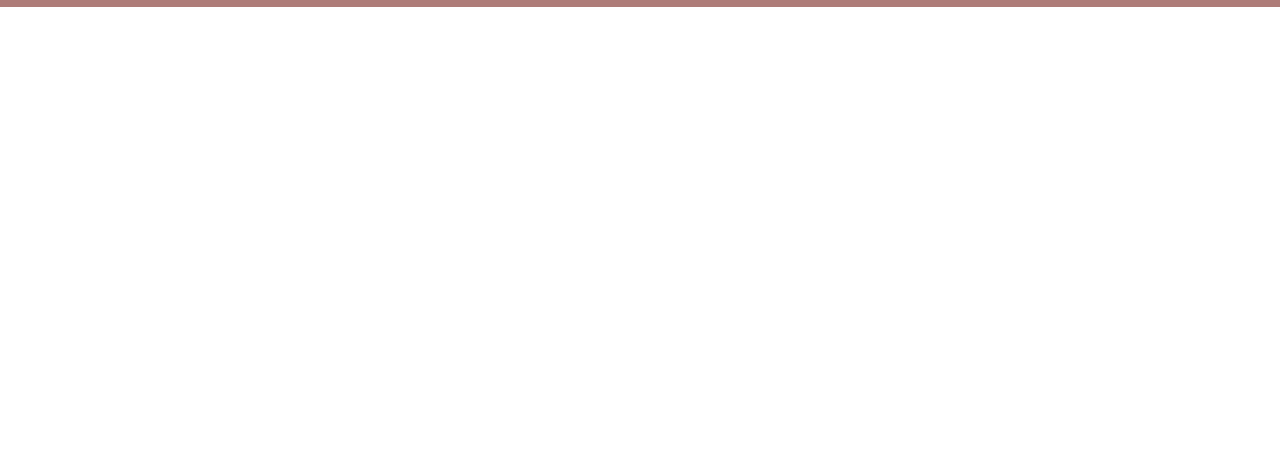
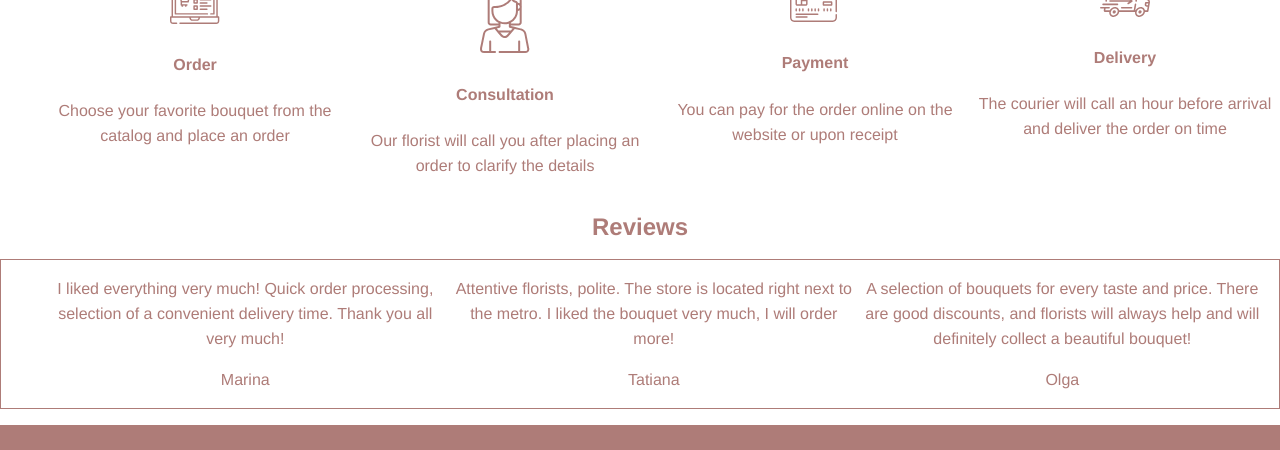
Before and after one commit to olgam1711/botanika-shop, a website: page index.html in a window 1280 px wide. Shown: the part 1731-2181 px from the top of the page. Before the commit the page ends 1738 px from the top, so only its background shows below. Drawn offline with Linux system fonts and the light colour scheme.

Commit message:
changed some styles, added new sections

```diff
--- a/css/style.css
+++ b/css/style.css
@@ -18,15 +18,11 @@ img {
   height: auto;
 }
 
-.container {
+/*.container {
   min-width: 1200px;
   margin: 0 auto;
   overflow: hidden;
-}
-
-h3 {
-  font-size: 19px;
-}
+}*/
 
 a {
   color: #AE7C78;
@@ -182,7 +178,8 @@ a:active {
 }
 
 .main-catalogue__desc {
-  max-width: 350px;
+  color: #ffffff;
+  opacity: 0.6;
 }
 
 .main-catalogue__desc--first {
@@ -207,7 +204,51 @@ a:active {
 
 .main-sale {
   display: flex;
-  justify-content: space-between;
+  color: #ffffff;
+  font-size: 24px;
+  text-align: center;
+  background-color: #AE7C78;
+}
+
+.main-sale h2 {
+  font-size: 44px;
+}
+
+/*main-steps*/
+
+.main-steps__list {
+  display: flex;
+  list-style-type: none;
+}
+
+.main-steps h2 {
+  text-align: center;
+}
+
+.main-steps__list li {
+  display: block;
+  padding-left: 0;
+  max-width: 25%;
+  text-align: center;
+}
+
+/*main-reviews*/
+
+.main-reviews__list {
+  display: flex;
+  list-style-type: none;
+  border: 1px solid #AE7C78;
+}
+
+.main-reviews h2 {
+  text-align: center;
+}
+
+.main-reviews__list li {
+  display: block;
+  padding-left: 0;
+  max-width: 33%;
+  text-align: center;
 }
 
 /*footer*/
--- a/index.html
+++ b/index.html
@@ -130,6 +130,80 @@
 
             <img src="img/sale.jpg" width="590" height="391" alt="">
         </section>
+
+        <section class="main__steps main-steps">
+            <h2>4 steps for the perfect bouquet</h2>
+
+            <ul class="main-steps__list">
+                <li>
+                    <img src="img/step-1.svg" width="50" height="50" alt="">
+
+                    <h4>Order</h4>
+
+                    <p>Choose your favorite bouquet from the catalog and place an order</p>
+                </li>
+
+                <li>
+                    <img src="img/step-2.svg" width="50" height="50" alt="">
+
+                    <h4>Consultation</h4>
+
+                    <p>Our florist will call you after placing an order to clarify the details</p>
+                </li>
+
+                <li>
+                    <img src="img/step-3.svg" width="50" height="50" alt="">
+
+                    <h4>Payment</h4>
+
+                    <p>You can pay for the order online on the website or upon receipt</p>
+                </li>
+
+                <li>
+                    <img src="img/advantage-1.svg" width="50" height="50" alt="">
+
+                    <h4>Delivery</h4>
+
+                    <p>The courier will call an hour before arrival and deliver the order on time</p>
+                </li>
+            </ul>
+        </section>
+
+        <section class="main__reviews main-reviews">
+            <h2>Reviews</h2>
+
+            <ul class="main-reviews__list">
+                <li>
+                    <p>
+                        I liked everything very much! Quick order processing, selection of a convenient delivery time. Thank you all very much!
+                    </p>
+
+                    <p>
+                        Marina
+                    </p>
+                </li>
+
+                <li>
+                    <p>
+                        Attentive florists, polite. The store is located right next to the metro. I liked the bouquet very much, I will order more!
+                    </p>
+
+                    <p>
+                        Tatiana
+                    </p>
+                </li>
+
+                <li>
+                    <p>
+                        A selection of bouquets for every taste and price. There are good discounts, and florists will always help and will definitely collect a beautiful bouquet!
+                    </p>
+
+                    <p>
+                        Olga
+                    </p>
+                </li>
+            </ul>
+        </section>
     </main>
 
     <footer class="footer">
```
Also changed, not shown: 1 other file. Lines whose indentation alone changed are shown as unchanged.
